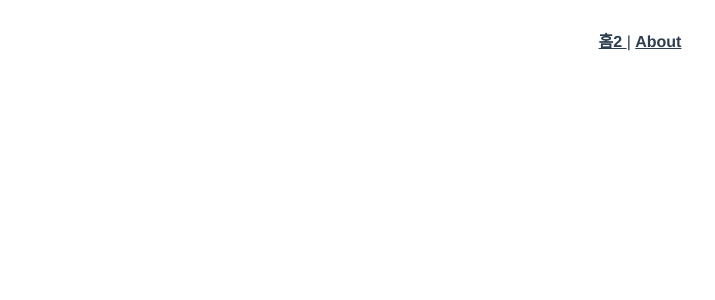
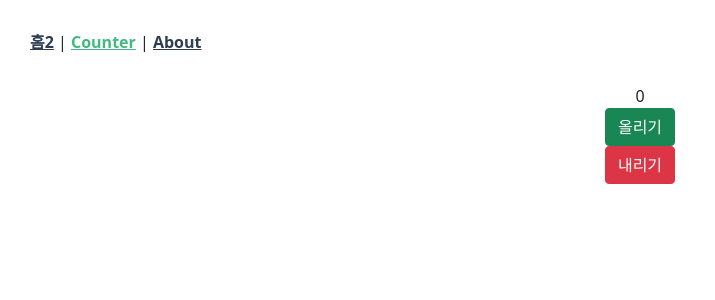
Before and after one commit to jentleoh/VP, a Vue app: page /counter in a window 1280 px wide. Shown: the top 300 px of the page, without its empty margins (0-715 px from the left). Built offline with nearby package versions, Linux system fonts and the light colour scheme.

Commit message:
버튼만들고+숫자올리고내리기

```diff
--- a/public/index.html
+++ b/public/index.html
@@ -11,7 +11,7 @@
     <noscript>
       <strong>We're sorry but <%= htmlWebpackPlugin.options.title %> doesn't work properly without JavaScript enabled. Please enable it to continue.</strong>
     </noscript>
-    <div id="app"></div>
+    <div id="vp-start"></div>
     <!-- built files will be auto injected -->
   </body>
 </html>
--- a/src/App.vue
+++ b/src/App.vue
@@ -1,8 +1,8 @@
 <template>
-  <div id="app">
+  <div id="vp-start">
     <div id="nav">
-      <router-link to="/">홈2
-      </router-link> |
+      <router-link to="/">홈2</router-link> |
+      <router-link to="/counter">Counter</router-link> |
       <router-link to="/about">About</router-link>
     </div>
     <router-view/>
@@ -30,4 +30,5 @@
     }
   }
 }
+
 </style>
--- a/src/main.ts
+++ b/src/main.ts
@@ -15,4 +15,4 @@ new Vue({
   router,
   store,
   render: (h) => h(App),
-}).$mount('#app');
+}).$mount('#vp-start');
--- a/src/router/index.ts
+++ b/src/router/index.ts
@@ -1,6 +1,7 @@
 import Vue from 'vue';
 import VueRouter, { RouteConfig } from 'vue-router';
 import Home from '../views/Home.vue';
+import Counter from '../views/Counter.vue';
 
 Vue.use(VueRouter);
 
@@ -9,6 +10,11 @@ const routes: Array<RouteConfig> = [
     path: '/',
     name: 'Home',
     component: Home,
+  },
+  {
+    path: '/counter',
+    name: 'counter',
+    component: Counter,
   },
   {
     path: '/about',
--- /dev/null
+++ b/src/views/Counter.vue
@@ -0,0 +1,34 @@
+<template>
+<div id="container">
+{{count}}
+<b-button variant="success" @click="increase">올리기</b-button>
+<b-button variant="danger" @click="decrease">내리기</b-button>
+</div>
+</template>
+
+<script lang="ts">
+import { Component, Vue } from 'vue-property-decorator';
+
+@Component({})
+export default class Counter extends Vue {
+    count=0
+
+    increase():void {
+        console.log('increase', this.count);
+        this.count += 1;
+    }
+    decrease():void {
+        console.log('decrease', this.count);
+        this.count -= 1;
+    }
+}
+</script>
+
+<style scoped>
+#container {
+  display: flex;
+  flex-direction: column;
+  justify-content: center;
+  align-items: center;
+}
+</style>
```
